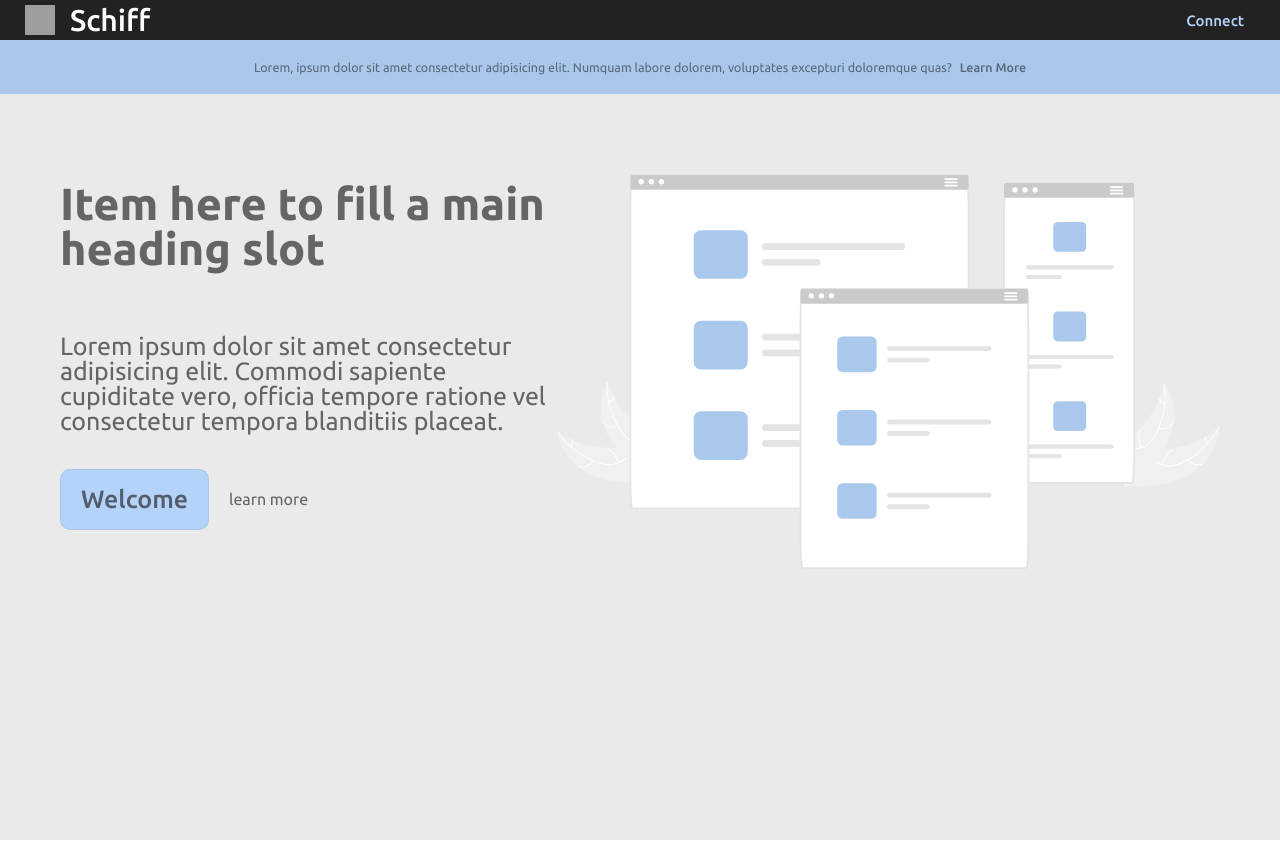
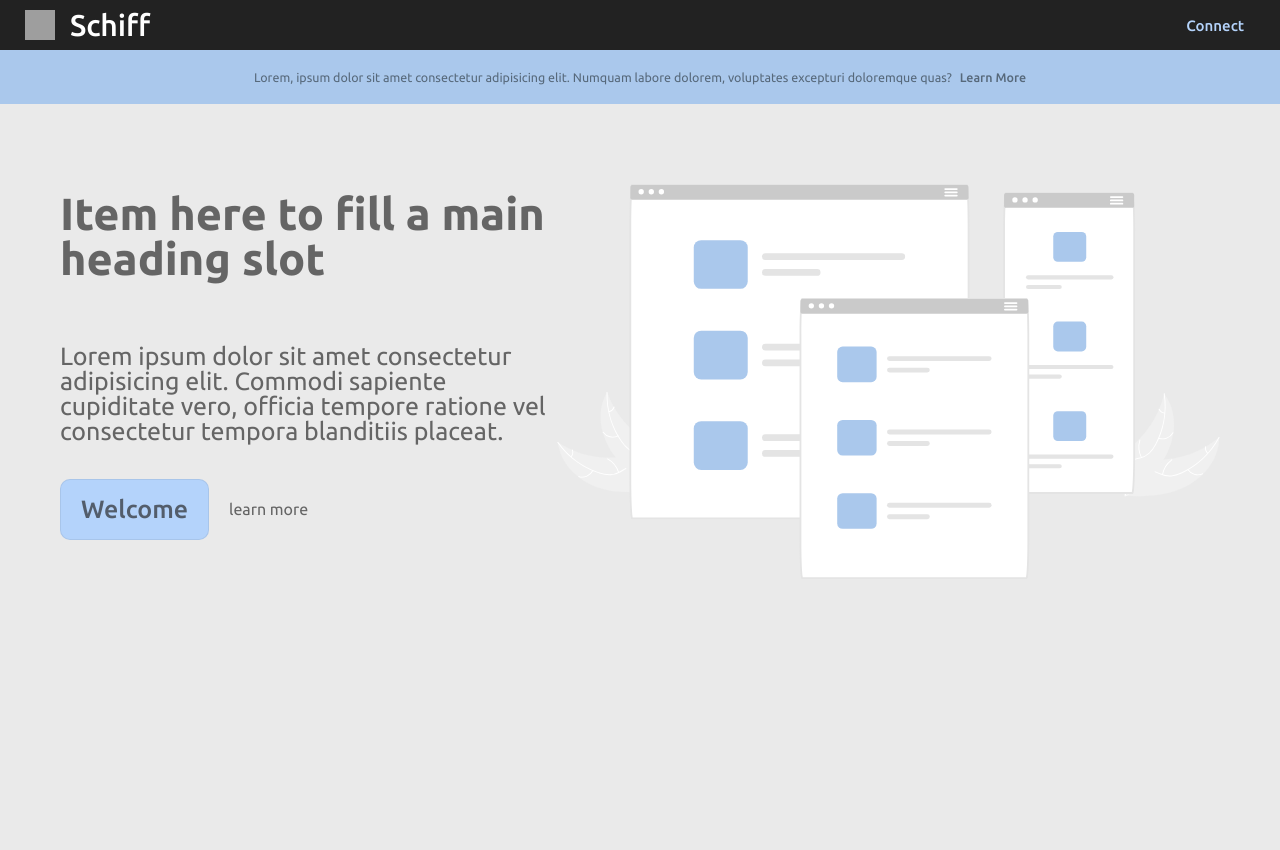
Before and after one commit to DylanSchiff/phuggit-proto, a React (Create React App) app: page / in a window 1280 px wide. Built offline with nearby package versions, Linux system fonts and the light colour scheme; grey boxes are pictures that could not be loaded.

Commit message:
nav thick

```diff
--- a/src/App.jsx
+++ b/src/App.jsx
@@ -22,8 +22,8 @@ const AppNavbar = styled.div`
     width: 100vw;
     position: sticky;
     top: 0;
-    min-height: 40px;
-    max-height: 40px;
+    min-height: 50px;
+    max-height: 50px;
     background-color: var(--main-002);
     display: flex;
     flex-flow: row nowrap;
```
